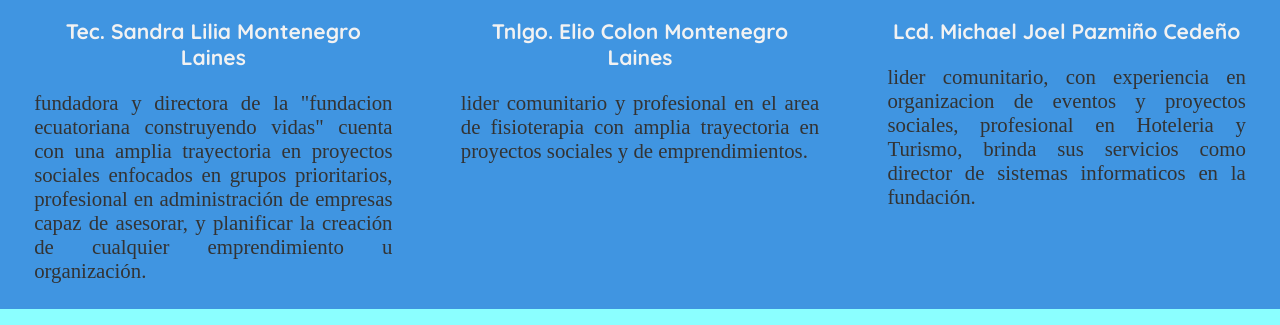
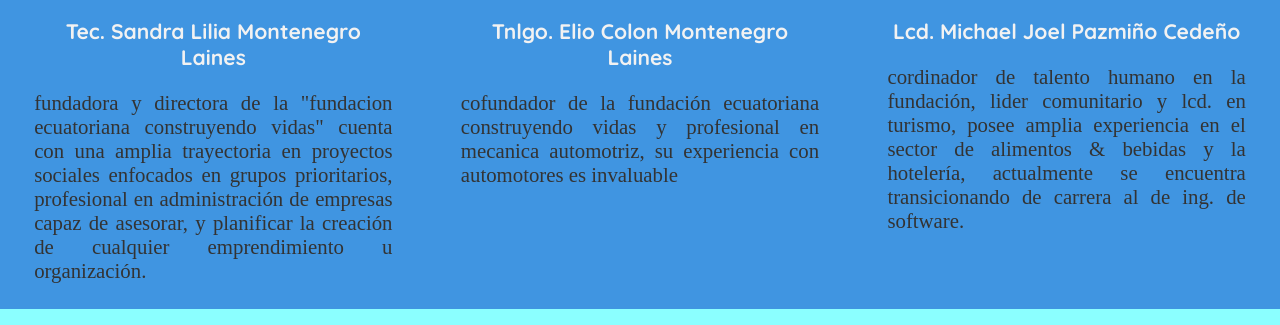
Before and after one commit to BattleBeastt/The-Core, a plain HTML site: page pagSALA.html in a window 1280 px wide. Shown: the part 1847-2172 px from the top of the page. Drawn offline with Linux system fonts and the light colour scheme; a web font is replaced by a local one.

Commit message:
segmento de fundadores modificado

```diff
--- a/pagSALA.html
+++ b/pagSALA.html
@@ -65,12 +65,12 @@
 						<article class="lider">
 							<img src="galeria\fotoFundador3.jpg" alt="foto-fundador" class="foto">
 							<h3 class="title3">Tnlgo. Elio Colon Montenegro Laines</h3>
-							<p class="text2">lider comunitario y profesional en el area de fisioterapia con amplia trayectoria en proyectos sociales y de emprendimientos.</p>
+							<p class="text2">cofundador de la fundación ecuatoriana construyendo vidas y profesional en mecanica automotriz, su experiencia con automotores es invaluable</p>
 						</article>
 						<article class="lider">
 							<img src="galeria\fotoFundador2.png" alt="foto-fundador" class="foto">
 							<h3 class="title3">Lcd. Michael Joel Pazmiño Cedeño</h3>
-							<p class="text2">lider comunitario, con experiencia en organizacion de eventos y proyectos sociales, profesional en Hoteleria y Turismo, brinda sus servicios como director de sistemas informaticos en la fundación.</p>
+							<p class="text2">cordinador de talento humano en la fundación, lider comunitario y lcd. en turismo, posee amplia experiencia en el sector de alimentos & bebidas y la hotelería, actualmente se encuentra transicionando de carrera al de ing. de software.</p>
 						</article>
 					</div>
 				</section>
```
